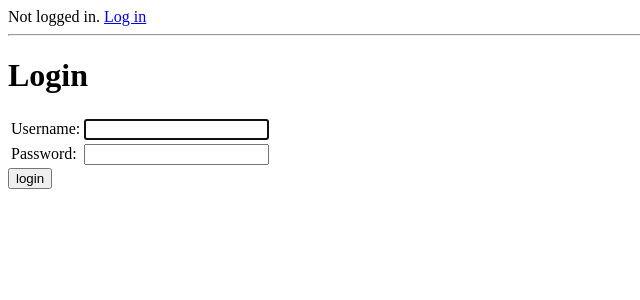
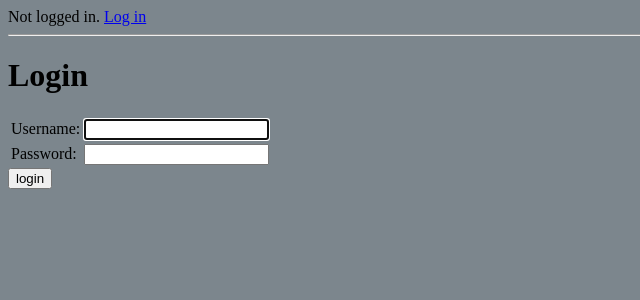
Before and after one commit to ArielHorwitz/fudge, a Django app: page /account/login/ in a window 1280 px wide. Shown: the top 300 px of the page, without its empty margins (0-640 px from the left). Run offline with Django 4.2, Linux system fonts and the light colour scheme; tables that the repository leaves empty hold one stand-in row (values such as "Sample post").

Commit message:
Add background color

```diff
--- a/fudge/fudge/templates/base.html
+++ b/fudge/fudge/templates/base.html
@@ -7,7 +7,7 @@
   {% block css %}{% endblock css %}
 </head>
 
-<body>
+<body style="background-color:#7c868d;">
 
 {% if request.user.is_authenticated %}
     Logged in as {{ request.user }}. <a href="/account/logout" %}>Log out</a>
```
